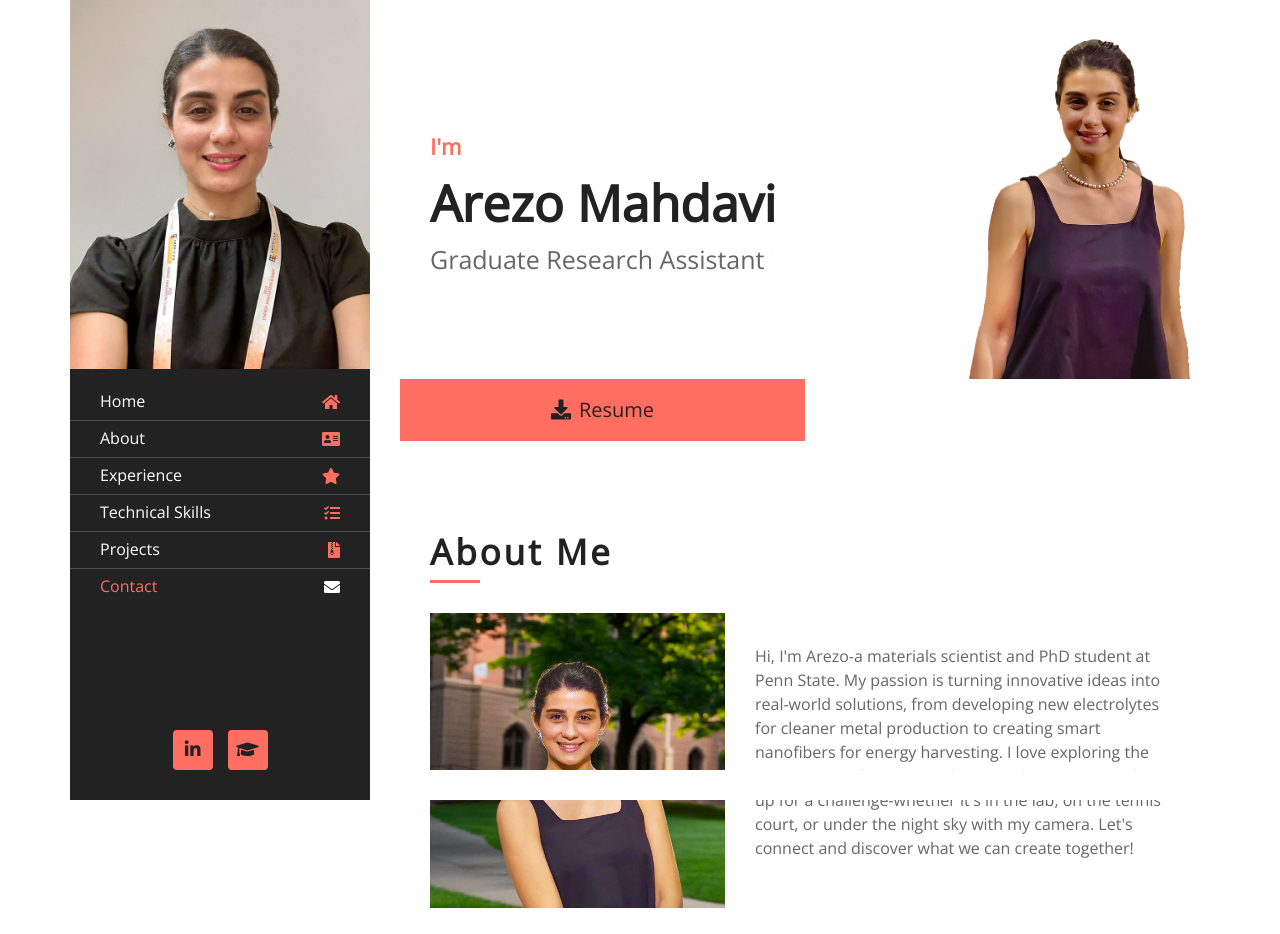
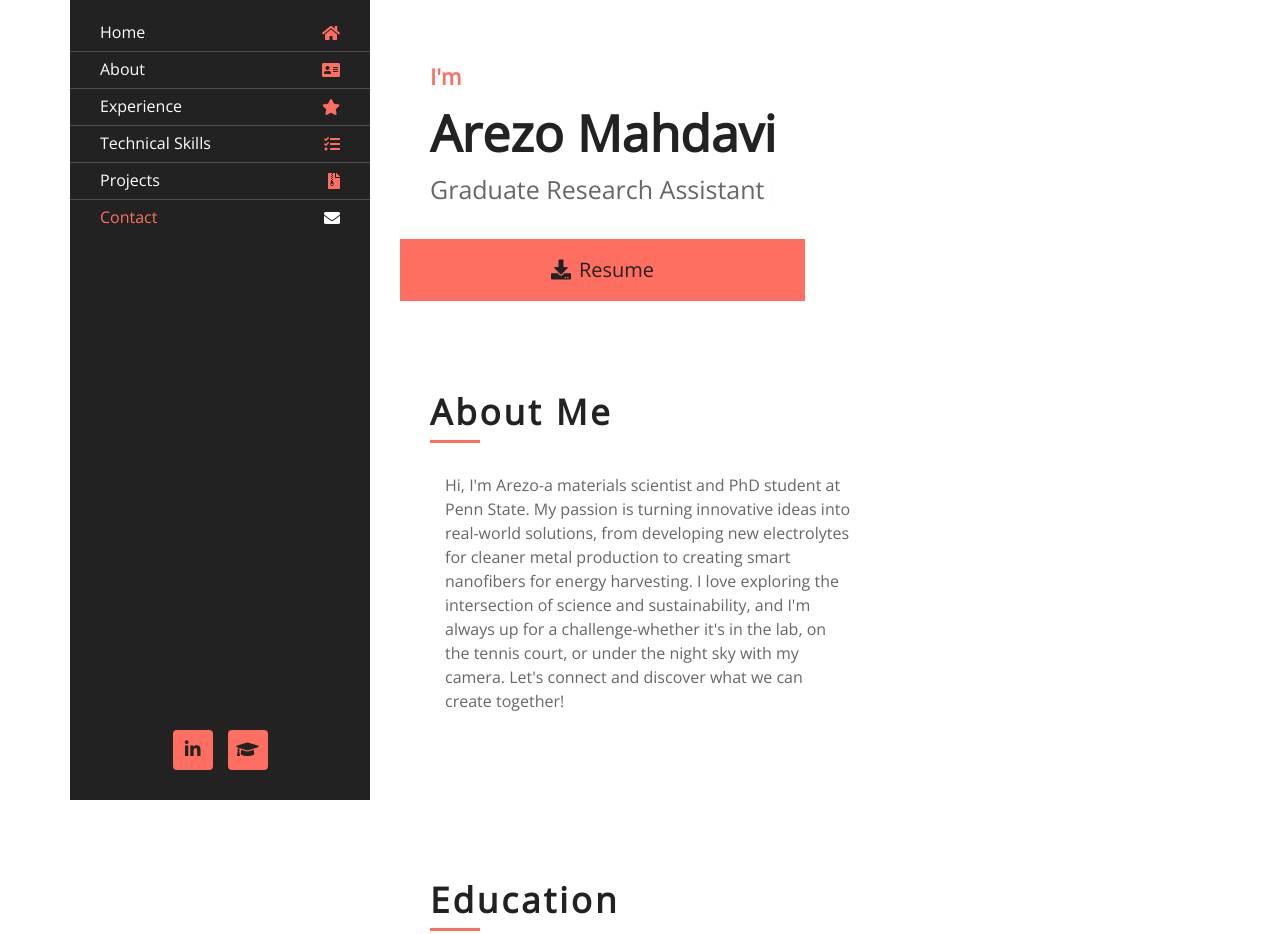
Before and after one commit to Arezo-Mahdavi-V/Arezo-Mahdavi-V.github.io, a plain HTML site: page index.html in a window 1280 px wide. Shown: the top 934 px of the page. Drawn offline with nearby package versions, Linux system fonts and the light colour scheme.

Commit message:
old version

```diff
--- a/css/style.css
+++ b/css/style.css
@@ -313,8 +313,8 @@ a:focus {
 }
 
 .header .content-inner {
-    padding: 100px 30px;
-    background: url(../img/profile.png) right bottom no-repeat;
+    padding: 30px 30px;
+    /* background: url(../img/profile.png) right bottom no-repeat; */
     background-size: contain;
 }
 
--- a/index.html
+++ b/index.html
@@ -27,9 +27,9 @@
     <body data-spy="scroll" data-target=".navbar" data-offset="51">
         <div class="wrapper">
             <div class="sidebar">
-                <div class="sidebar-header">
+                <!-- <div class="sidebar-header">
                     <img src="img/profile.PNG" alt="Image">
-                </div>
+                </div> -->
                 <div class="sidebar-content">
                     <nav class="navbar navbar-expand-md bg-dark navbar-dark">
                         <a href="#" class="navbar-brand">Navigation</a>
@@ -92,7 +92,13 @@
                         <div class="content-header">
                             <h2>About Me</h2>
                         </div>
-                        <div class="row align-items-center">
+                        <div class="col-md-6 col-lg-7">
+                            <p>
+                                Hi, I'm Arezo-a materials scientist and PhD student at Penn State. My passion is turning innovative ideas into real-world solutions, from developing new electrolytes for cleaner metal production to creating smart nanofibers for energy harvesting. I love exploring the intersection of science and sustainability, and I'm always up for a challenge-whether it's in the lab, on the tennis court, or under the night sky with my camera. Let's connect and discover what we can create together!
+                            </p>
+                            <!-- <a class="btn" href="#">Hire Me</a> -->
+                        </div>
+                        <!-- <div class="row align-items-center">
                             <div class="col-md-6 col-lg-5">
                                 <img src="img/aboutme.PNG" alt="Image">
                             </div>
@@ -100,9 +106,9 @@
                                 <p>
                                     Hi, I'm Arezo-a materials scientist and PhD student at Penn State. My passion is turning innovative ideas into real-world solutions, from developing new electrolytes for cleaner metal production to creating smart nanofibers for energy harvesting. I love exploring the intersection of science and sustainability, and I'm always up for a challenge-whether it's in the lab, on the tennis court, or under the night sky with my camera. Let's connect and discover what we can create together!
                                 </p>
-                                <!-- <a class="btn" href="#">Hire Me</a> -->
+                                <a class="btn" href="#">Hire Me</a>
                             </div>
-                        </div>
+                        </div> -->
                         <!-- <div class="row">
                             <div class="col-md-6">
                                 <div class="skills">
```
Also changed, not shown: 1 other file.
